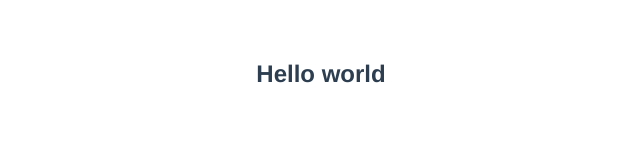
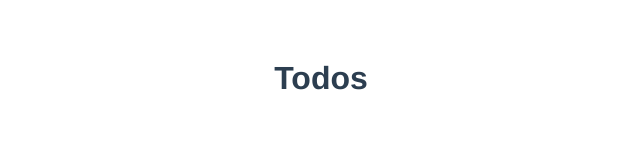
Before and after one commit to Arifkarimm/VueJS-TodoList, a Vue app: page / in a window 1280 px wide. Shown: the top 160 px of the page, without its empty margins (319-959 px from the left). Built offline with nearby package versions, Linux system fonts and the light colour scheme.

Commit message:
todos component added

```diff
--- a/src/App.vue
+++ b/src/App.vue
@@ -1,15 +1,30 @@
 <template>
   <div id="app">
-    <h2>{{title}}</h2>
+    <Todos />
   </div>
 </template>
 
 <script>
+import Todos from "./components/Todos";
 export default {
   name: "app",
+  components: {
+    Todos
+  },
   data() {
     return {
-      title: "Hello world"
+      todos: [
+        {
+          id: 1,
+          title: "Project 1",
+          completed: false
+        },
+        {
+          id: 2,
+          title: "Project 2",
+          completed: false
+        }
+      ]
     };
   }
 };
--- /dev/null
+++ b/src/components/Todos.vue
@@ -0,0 +1,14 @@
+<template>
+  <div>
+    <h1>Todos</h1>
+  </div>
+</template>
+
+<script>
+export default {
+  name: "Todos"
+};
+</script>
+
+<style lang="scss" scoped>
+</style>
```
